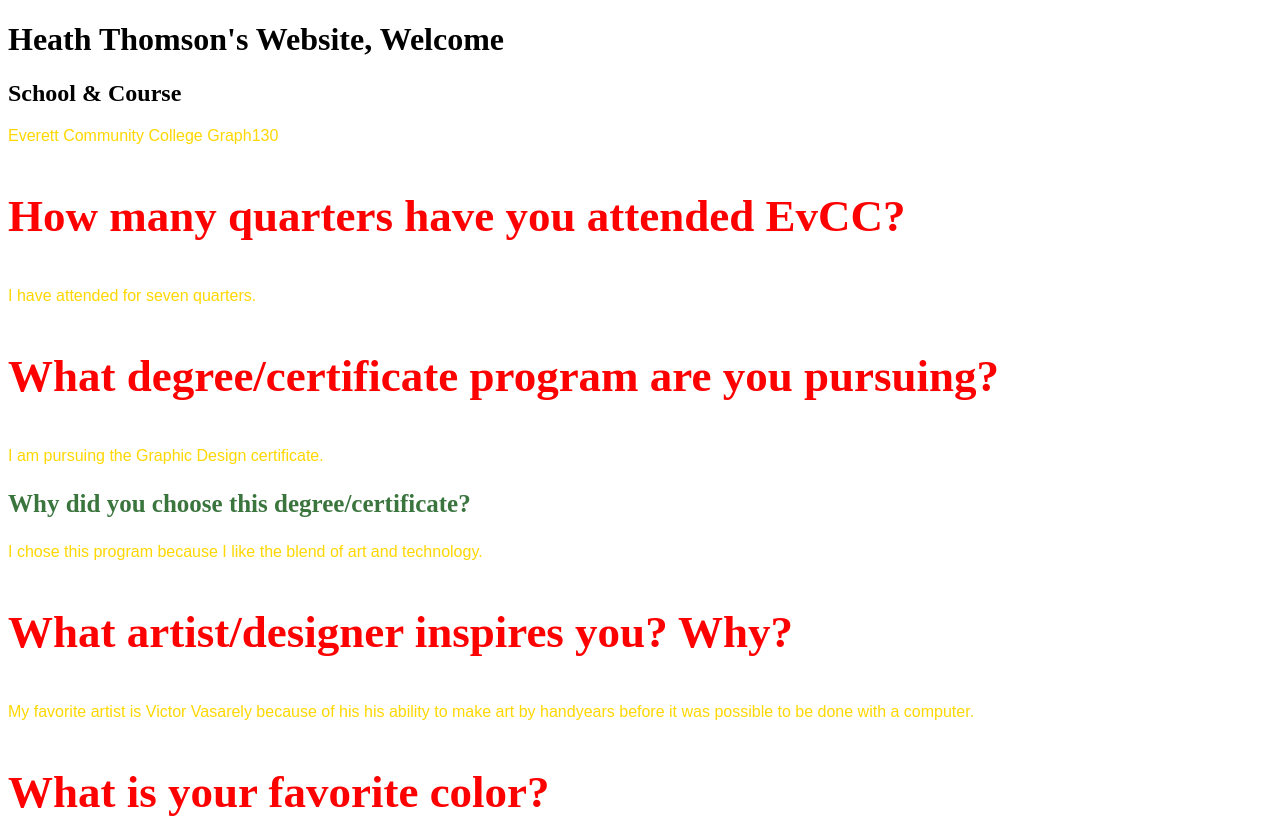
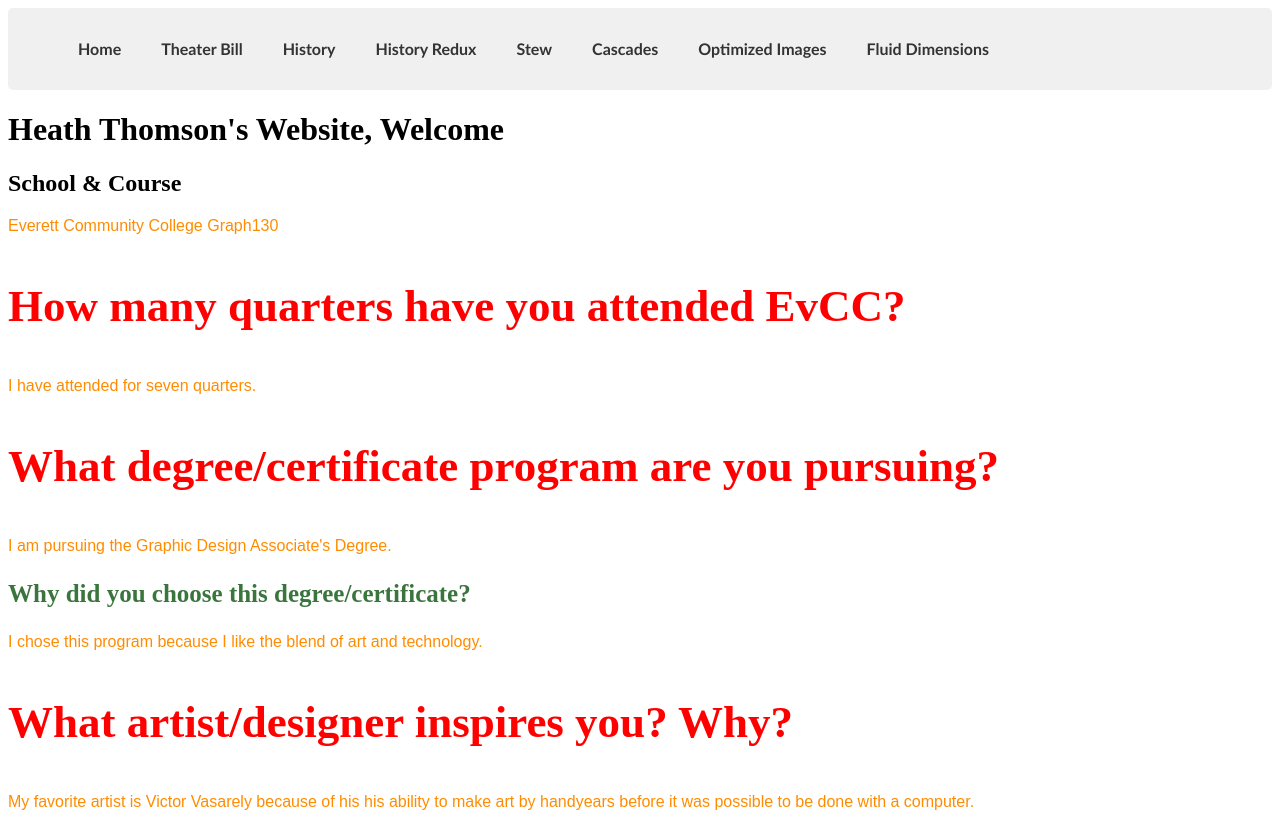
Before and after one commit to bluebayoubro/Spring2026, a plain HTML site: page index.html in a window 1280 px wide. Shown: the top 821 px of the page. Drawn offline with Linux system fonts and the light colour scheme.

Commit message:
Nav and Fluid

```diff
--- a/index.html
+++ b/index.html
@@ -11,18 +11,25 @@
     }
         p {
             font-family: Arial, Helvetica, sans-serif;
-            color: gold;
+            color: darkorange;
         }
     </style>
 </head>
 <body>
+    <div id="nav-placeholder"></div>
+        <script> fetch('../pages/nav.html')
+        .then(response => response.text())
+        .then(data => {
+        document.getElementById('nav-placeholder').innerHTML = data; });
+        </script>
+
     <h1>Heath Thomson's Website, Welcome</h1>
     <h2>School & Course</h2>
     <p>Everett Community College Graph130</p>
     <h3>How many quarters have you attended EvCC?</h3>
     <p>I have attended for seven quarters.</p>
     <h3>What degree/certificate program are you pursuing?</h3>
-    <p>I am pursuing the Graphic Design certificate.</p>
+    <p>I am pursuing the Graphic Design Associate's Degree.</p>
     <h3 style="font-size:25px; color: #3B753E;">Why did you choose this degree/certificate?</h3>
     <p>I chose this program because I like the blend of art and technology.</p>
     <h3>What artist/designer inspires you? Why?</h3>
--- a/pages/nav.html
+++ b/pages/nav.html
@@ -3,21 +3,25 @@
 <head>
     <meta charset="UTF-8">
     <meta name="viewport" content="width=device-width, initial-scale=1.0">
-    <title>Document</title>
+    <title>Navigation</title>
+    <link href="../styles/nav.css" rel="stylesheet" type="text/css">
 </head>
 <body>
-
-</body>
-</html>
-<!--<nav.html>-->
-    <nav>
+    <!--<nav.html>-->
+    <nav class="kiwi">
         <ul>
             <li><a href="../index.html">Home</a></li>
             <li><a href="theater.html">Theater Bill</a></li>
             <li><a href="history2.html">History</a></li>
-            <li><a href="history2-refactor.html">History Remade</a></li>
+            <li><a href="history2-refactor.html">History Redux</a></li>
             <li><a href="stew.html">Stew</a></li>
             <li><a href="cascades.html">Cascades</a></li>
             <li><a href="opt-images.html">Optimized Images</a></li>
+            <li><a href="fluid.html">Fluid Dimensions</a></li>
         </ul>
     </nav>
+</body>
+</html>
+
+</body>
+</html>
--- /dev/null
+++ b/styles/nav.css
@@ -0,0 +1,32 @@
+.kiwi {
+    background-color: #f0f0f0;
+    border-radius: 5px;
+    padding: 10px;
+    display: flex;
+    flex-wrap: wrap;
+}
+.kiwi ul {
+    display: flex;
+    flex-wrap: wrap;
+}
+.kiwi li {
+    list-style: none;
+    margin: 5px;
+}
+.kiwi a {
+    text-decoration: none;
+    color: #333;
+    padding: 5px;
+    margin: 10px;
+    border-radius: 5px;
+    transition: background-color 0.3s;
+    font-family: 'Gill Sans', 'Gill Sans MT', Calibri, 'Trebuchet MS', sans-serif;
+    font-size: 16px;
+    font-weight: bold;
+    text-align: center;
+
+
+}
+.kiwi a:hover {
+    background-color: #ddd;
+}
```
Also changed, not shown: pages/cascades.html (+6 -1 lines), pages/fluid.html (+7 -0 lines), pages/history2-refactor.html (+7 -0 lines), pages/history2.html (+6 -0 lines), pages/opt-images.html (+7 -0 lines), pages/stew.html (+7 -0 lines), pages/theater.html (+7 -0 lines), 1 other file.
